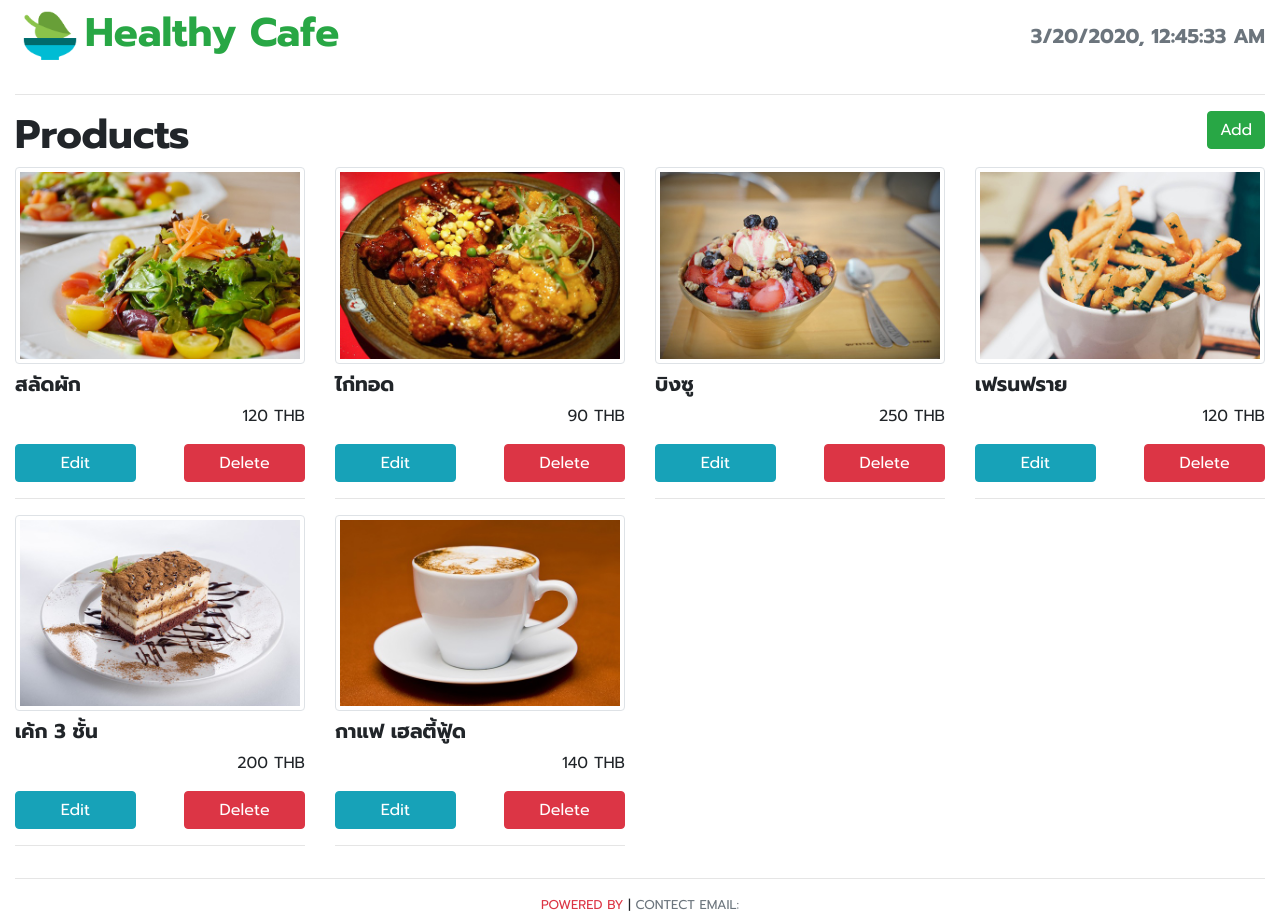
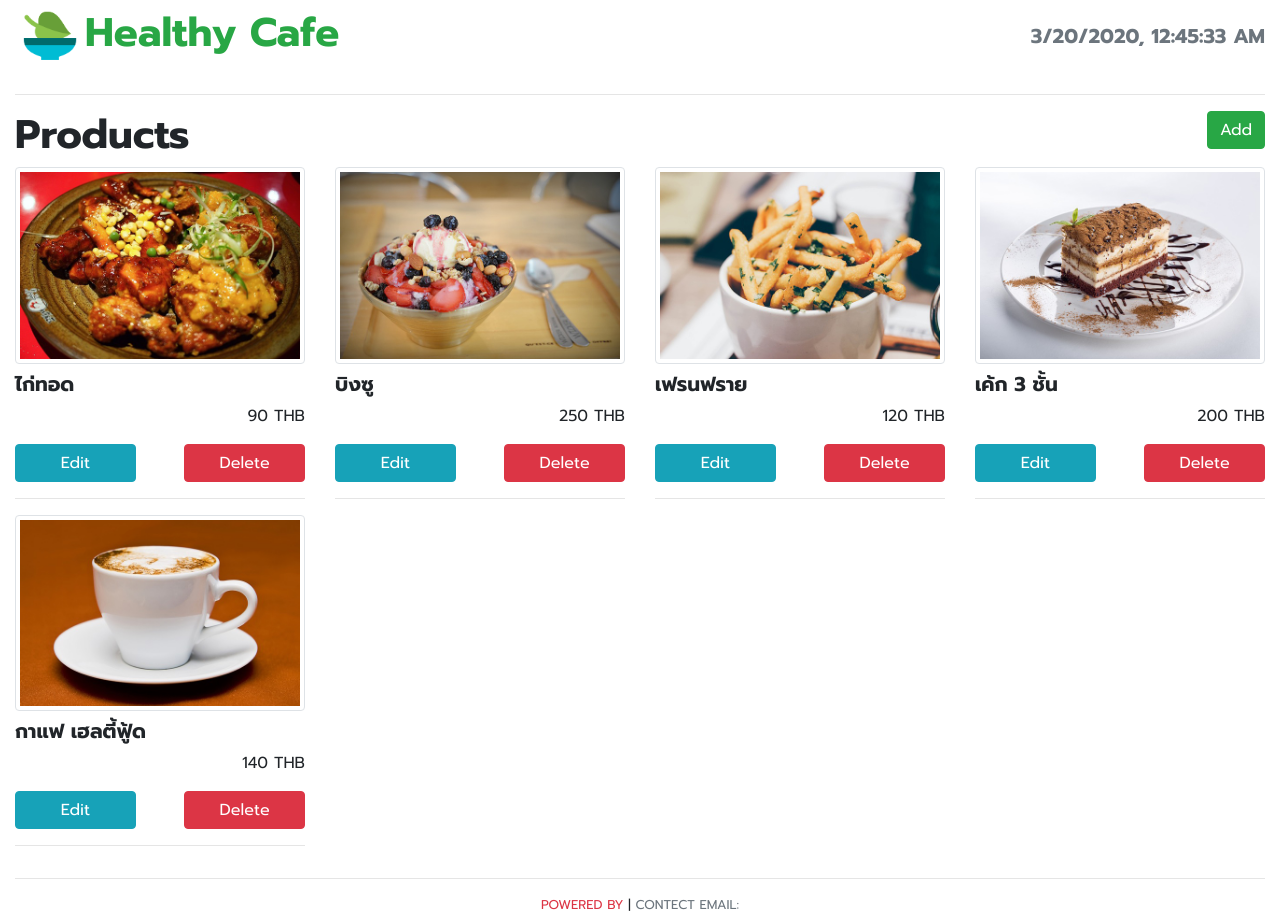
Before and after one commit to cckcoder/client, a React (Create React App) app: page /products in a window 1280 px wide. Built offline with nearby package versions, Linux system fonts and the light colour scheme; data requests are answered from the project's data file.

Commit message:
Test to delete

```diff
--- a/react-tutor-db/db.json
+++ b/react-tutor-db/db.json
@@ -1,11 +1,5 @@
 {
   "products": [
-    {
-      "id": 1,
-      "productName": "สลัดผัก",
-      "unitPrice": "120",
-      "thumbnail": "/images/product/1.jpg"
-    },
     {
       "id": 2,
       "productName": "ไก่ทอด",
--- a/src/containers/product/Product.js
+++ b/src/containers/product/Product.js
@@ -19,7 +19,7 @@ class Product extends Component {
 
   delProduct(product) {
     console.log(product)
-    axios.delete("http://localhost:3001/products/" + product.productId).then(res => {
+    axios.delete("http://localhost:3001/products/" + product.id).then(res => {
       axios.get("http://localhost:3001/products").then(res => {
         this.setState({
           products: res.data
```
